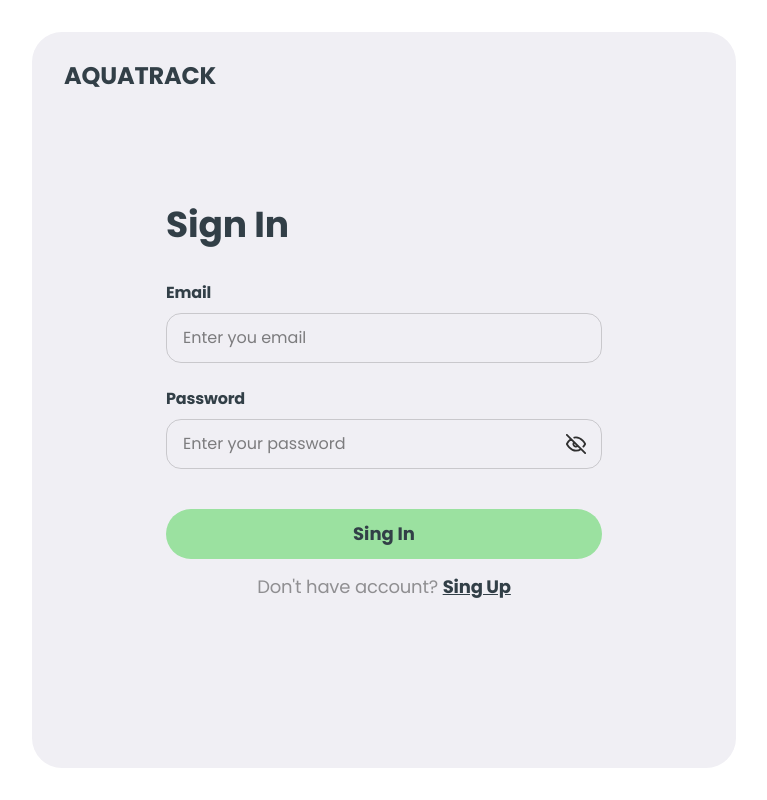
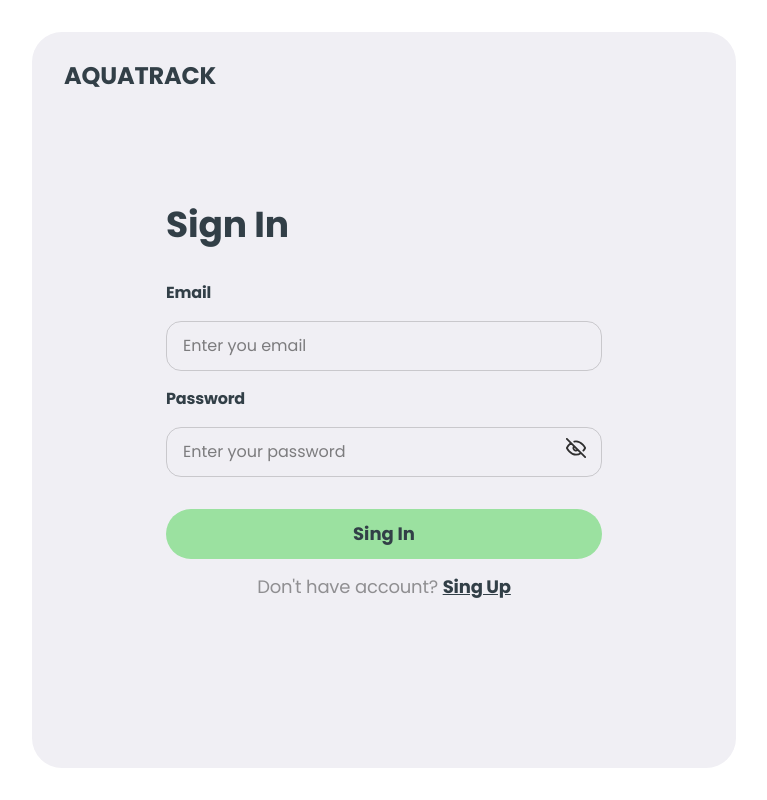
Before and after one commit to Vanlsh/project-AquaTrack-front, a React (Vite) app: page /signin in a window 1280 px wide. Shown: the whole page, without its empty margins (256-1023 px from the left). Built offline with nearby package versions, Linux system fonts and the light colour scheme.

Commit message:
css fix for error message gap + clsx for class selection

```diff
--- a/src/components/SignInForm/SignInForm.jsx
+++ b/src/components/SignInForm/SignInForm.jsx
@@ -1,15 +1,15 @@
+import { yupResolver } from "@hookform/resolvers/yup";
+import clsx from "clsx";
 import { useState } from "react";
 import { useForm } from "react-hook-form";
-import { yupResolver } from "@hookform/resolvers/yup";
 import * as yup from "yup";
-// @ts-ignore
 import svgSprite from "../../assets/icons.svg";
 import styles from "./SignInForm.module.css";
 
 const schema = yup.object({
   email: yup
     .string()
-    .email("Enter a valid email adress!")
+    .email("Enter a valid email address!")
     .required("Email is required"),
   password: yup
     .string()
@@ -44,17 +44,19 @@ const SignInForm = () => {
           Email
           <input
             type="email"
-            className={
-              errors.email?.message
-                ? `${styles.signInFormInput} ${styles.signInFormInputError}`
-                : `${styles.signInFormInput}`
-            }
+            className={clsx(styles.signInFormInput, {
+              [styles.signInFormInputError]: errors.email?.message,
+            })}
             {...register("email")}
             placeholder="Enter you email"
           />
+          {errors.email?.message ? (
             <p className={styles.signInFormInputErrorMessage}>
               {errors.email?.message}
             </p>
+          ) : (
+            ""
+          )}
         </label>
 
         <label className={styles.signInFormLabel}>
@@ -62,11 +64,9 @@ const SignInForm = () => {
           <div className={styles.signInFormIconInputWrapper}>
             <input
               type={showPassword ? "text" : "password"}
-              className={
-                errors.password?.message
-                  ? `${styles.signInFormInput} ${styles.signInFormInputError}`
-                  : `${styles.signInFormInput}`
-              }
+              className={clsx(styles.signInFormInput, {
+                [styles.signInFormInputError]: errors.password?.message,
+              })}
               {...register("password")}
               placeholder="Enter your password"
             />
@@ -88,9 +88,13 @@ const SignInForm = () => {
               )}
             </button>
           </div>
+          {errors.password?.message ? (
             <p className={styles.signInFormInputErrorMessage}>
               {errors.password?.message}
             </p>
+          ) : (
+            ""
+          )}
         </label>
       </div>
       <button className={styles.signInFormButton} type="submit">
--- a/src/components/SignInForm/SignInForm.module.css
+++ b/src/components/SignInForm/SignInForm.module.css
@@ -34,6 +34,7 @@
   font-size: 16px;
   line-height: 1.5;
   color: var(--color-font-main);
+  margin-top: 8px;
 }
 
 .signInFormInputError {
@@ -93,9 +94,8 @@
 
 @media screen and (min-width: 768px) {
   .signInForm {
-    margin: 0 auto;
     max-width: 436px;
-    margin-bottom: 16px;
+    margin: 0 auto 16px;
   }
   .signInFormTitle {
     font-size: 36px;
```
Lines whose indentation alone changed are shown as unchanged.
